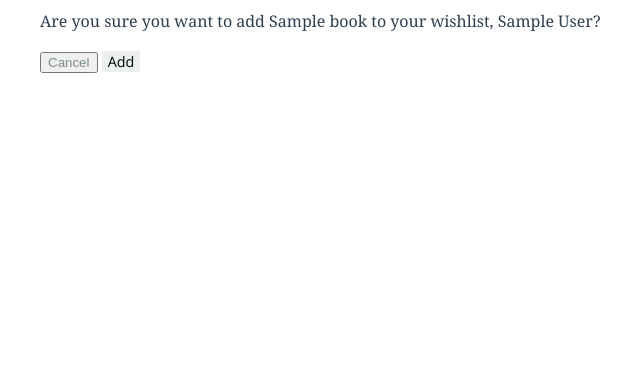
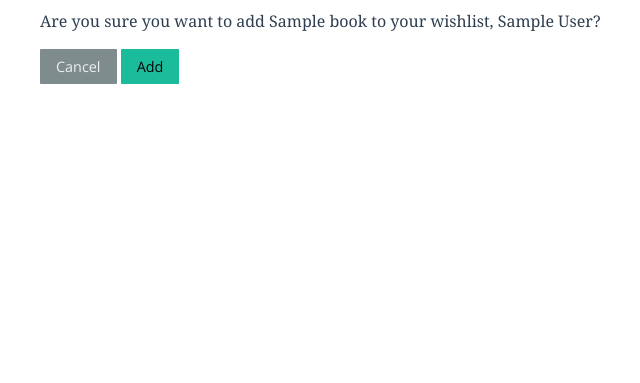
Before and after one commit to purwin/Udacity_Catalog, a Flask app: page /catalog/book/1/wishlist/add/ in a window 1280 px wide; the page is wider, and only the part inside the window is pictured. Shown: the part 417-800 px from the top of that part, without its empty margins (0-640 px from the left). Run offline with Flask 2, Linux system fonts and the light colour scheme; a user stored in the database is signed in; tables that the repository leaves empty hold one stand-in row (values such as "Sample post"); parts of the project's set-up code (start-up, migrations or seed data) failed here and were passed over; some libraries are stand-ins or nearby versions.

Commit message:
Add BEM styling to wishlist_add/delete templates

```diff
--- a/templates/wishlist_add.html
+++ b/templates/wishlist_add.html
@@ -1,12 +1,22 @@
 {% extends "base.html" %}
+
+{% block head_extras %}
+<link rel="stylesheet" href="{{ url_for('static', filename='css/lists.css') }}">
+{% endblock %}
 
 {% block title %}Wishlist -- Add{% endblock %}
 
 {% block content %}
-<h1>ADD TO WISHLIST</h1>
-<form action="" method="POST">
-<p>Are you sure you want to add {{ book.title }} to your wishlist, {{ user.name }}?</p>
-<button><a href="{{ url_for('catalog_book', id = book.id) }}">Cancel</a></button>
-<input type="submit" value="Add">
-</form>
+  <div class="list-add">
+    <h1 class="list-add__h1">ADD TO WISHLIST</h1>
+    <form action="" method="POST">
+    <div class="list-add__description">
+      <p class="list-add__p">Are you sure you want to add {{ book.title }} to your wishlist, {{ user.name }}?</p>
+    </div>
+    <div class="list-add__buttons">
+      <button class="button button--cancel"><a href="{{ url_for('catalog_book', id = book.id) }}">Cancel</a></button>
+      <input  class="button button--send" type="submit" value="Add">
+    </div>
+    </form>
+  </div>
 {% endblock %}
```
Also changed, not shown: templates/wishlist_delete.html (+16 -6 lines).
